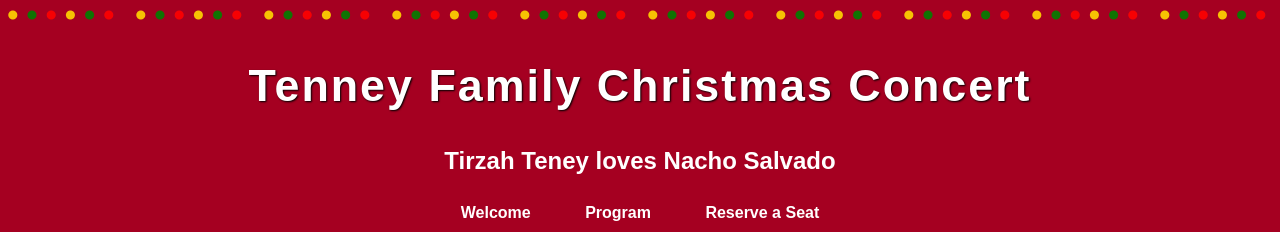
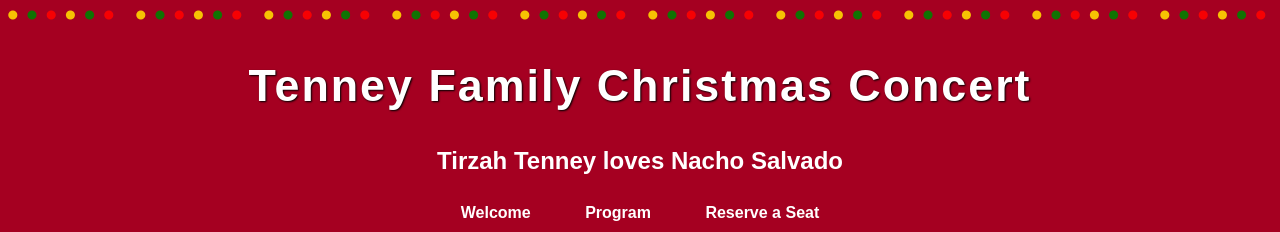
Before and after one commit to RafaelTTenney/Concert, a plain HTML site: page index.html in a window 1280 px wide. Shown: the top 232 px of the page. Drawn offline with Linux system fonts and the light colour scheme.

Commit message:
Update index.html

```diff
--- a/index.html
+++ b/index.html
@@ -228,7 +228,7 @@
 
     <header>
         <h1>Tenney Family Christmas Concert</h1>
-        <h2>Tirzah Teney loves Nacho Salvado</h2>
+        <h2>Tirzah Tenney loves Nacho Salvado</h2>
         <nav>
             <a href="#" id="nav-welcome">Welcome</a>
             <a href="#" id="nav-program">Program</a>
```
